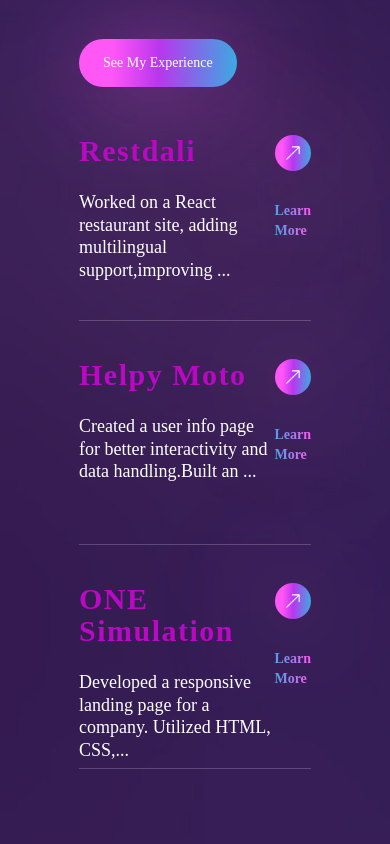
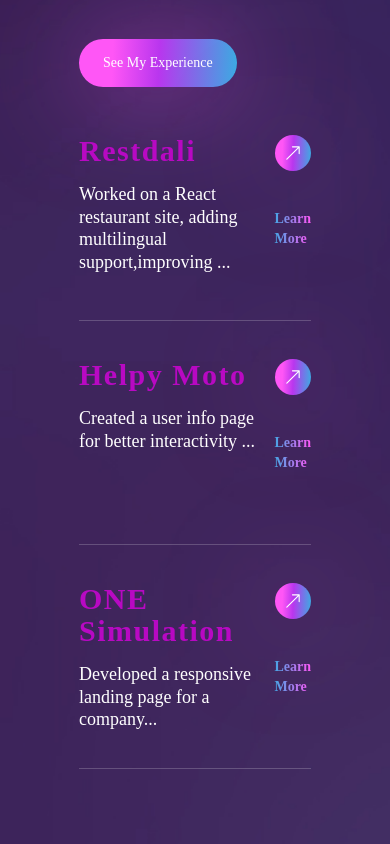
Before and after one commit to nikita3006/Portfolio, a React (Create React App) app: page / in a window 390 px wide. Shown: the part 3500-4344 px from the top of the page. Built offline with nearby package versions, Linux system fonts and the light colour scheme; a web font is replaced by a local one.

Commit message:
making project page responsive

```diff
--- a/src/App.js
+++ b/src/App.js
@@ -30,7 +30,7 @@ const App = () => {
       < Company/>
       <Projects/>
 
-      <div className='h-[4000px]'></div>
+      {/* <div className='h-[4000px]'></div> */}
     </div>
   );
 };
--- a/src/components/Contact.js
+++ b/src/components/Contact.js
@@ -28,7 +28,7 @@ const Contact = () => {
           whileInView={"show"}
           viewport={{ once: false, amount: 0.3 }}
           className='flex-1 border rounded-2xl flex flex-col gap-y-4
-          pb-10 p-4 items-center w-[280px] ml-[-55px]'
+          pb-10 p-4 items-center w-[280px] '
         >
           <input
           className='bg-transparent border-b py-3 outline-none w-full
--- a/src/components/Experience.js
+++ b/src/components/Experience.js
@@ -16,13 +16,13 @@ const experiences = [
   {
     name: "Helpy Moto",
     description:
-      "Created a user info page for better interactivity and data handling.Built an ...",
+      "Created a user info page for better interactivity  ...",
     link: "Learn More",
   },
   {
     name: "ONE Simulation",
     description:
-      "Developed a responsive landing page for a company. Utilized HTML, CSS,...",
+      "Developed a responsive landing page for a company...",
     link: "Learn More",
   },
 ];
@@ -73,18 +73,18 @@ const Experience = () => {
                     className="border-b border-white/20
                    h-[186px] mb-[38px] p-0 flex text-[18px] lg:h-[146px]"
                   >
-                    <div>
+                    <div >
                       <h4
                         className="text-[30px] text-accent tracking-wider font-primary
-                    font-semibold mb-6"
+                    font-semibold mb-4 "
                       >
                         {name}
                       </h4>
-                      <p className="font-secondary leading-tight ">
+                      <p className="font-secondary leading-tight mb-10">
                         {description}
                       </p>
                     </div>
-                    <div className="flex flex-col flex-1 items-end gap-y-2">
+                    <div className="flex flex-col flex-1 items-end gap-y-4">
                     <Link
                       to='company'
                       activeClass='active'
--- a/src/components/Projects.js
+++ b/src/components/Projects.js
@@ -48,8 +48,9 @@ const Projects = () => {
               >
               Projects
            </motion.h2>
-        </div>
-        {imagePaths.map((imageSrc, index) => (
+        </div >
+       <div className='flex flex-col justify-center items-center'>
+       {imagePaths.map((imageSrc, index) => (
           <motion.div key={index}
             variants={fadeIn("down", 0.3)}
             initial="hidden"
@@ -57,7 +58,7 @@ const Projects = () => {
             viewport={{ once: false, amount: 0.7 }}
              className='group relative overflow-hidden border-2
            border-white/50 rounded-xl
-            lg:m-32 mb-14 lg:ml-48 lg:w-[800px] w-[280px] h-[150px] '>
+           mb-14 w-[280px] h-[150px] lg:w-[900px] lg:h-[400px] '>
 
             <div className='group-hover:bg-black/50 h-full lg:h-full
              absolute z-40 transition-all w-full duration-300'></div>
@@ -71,7 +72,7 @@ const Projects = () => {
             <div className='absolute -bottom-full left-12 group-hover:bottom-8
              transition-all duration-500 z-50'>
               <a href={projectData[index].viewProjectLink}
-               className='text-gradient text-[10px]'>{projectData[index].viewProject}</a>
+               className='text-gradient lg:text-[20px]'>{projectData[index].viewProject}</a>
             </div>
 
             <div className='absolute -bottom-full left-12 group-hover:bottom-1
@@ -82,6 +83,7 @@ const Projects = () => {
 
           </motion.div>
         ))}
+       </div>
       </div>
     </section>
   );
```
